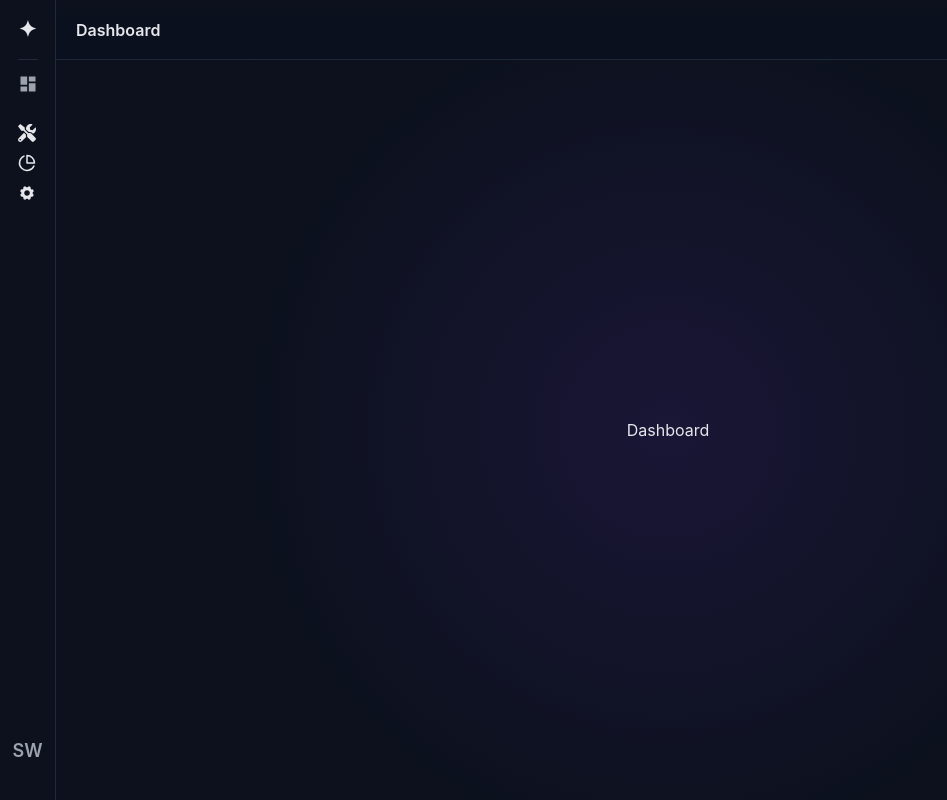
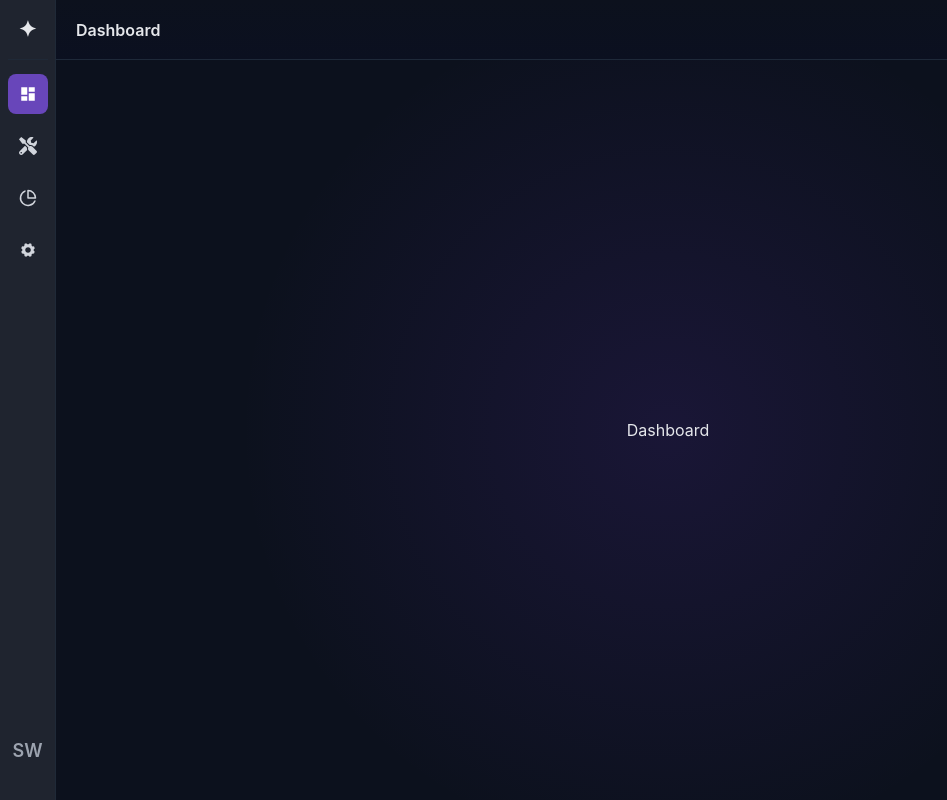
Before and after one commit to Wowinfotechreact5/ai-project, a React (Vite) app: page / in a window 1280 px wide. Shown: the whole page, without its empty margins (0-947 px from the left). Built offline with nearby package versions, Linux system fonts and the light colour scheme.

Commit message:
leftsidebar based on subsidebar changes there routes with bg color for active tab

```diff
--- a/src/components/LeftSidebar.jsx
+++ b/src/components/LeftSidebar.jsx
@@ -7,6 +7,17 @@ import 'react-tooltip/dist/react-tooltip.css';
 import { useRef, useState } from "react";
 import ProfileDropdown from "./ProfileDropdown";
 import { NavLink, useNavigate } from "react-router-dom";
+const navIconClass = ({ isActive }) =>
+      `
+    w-10 h-10
+    flex items-center justify-center
+    rounded-lg
+    transition-colors duration-200
+    ${isActive
+            ? "bg-[#6846ba] text-white"
+            : "text-gray-300 hover:text-white hover:bg-[#2a2f3a]"
+      }
+  `;
 
 export default function LeftSidebar({ onToggle }) {
       const [open, setOpen] = useState(false);
@@ -14,11 +25,11 @@ export default function LeftSidebar({ onToggle }) {
       const navigate = useNavigate()
       return (
             <>
-                  <aside className="left-sidebar flex flex-col justify-between">
+                  <aside className="left-sidebar flex flex-col justify-between bg-[#1f242f]">
 
                         {/* TOP SECTION */}
                         <div>
-                              {/* Logo */}
+                              {/* yaha pr Logo */}
                               <div className="logo-wrapper">
                                     <div className="logo">✦</div>
                               </div>
@@ -27,43 +38,22 @@ export default function LeftSidebar({ onToggle }) {
 
                               {/* ROUTES */}
                               <div className="flex flex-col gap-3 pt-4 pb-6">
-                                    <button
-                                          onClick={() => navigate('/')}
-                                          // onClick={onToggle}
-                                          data-tooltip-id="sidebar-tooltip"
-                                          data-tooltip-content="Toggle Sidebar"
-                                          className="p-2 text-gray-300 hover:text-white"
-                                    >
-                                          <MdDashboard size={20} />
-                                    </button>
 
-                                    <NavLink
-                                          to="/knowledge-base"
-                                          className={({ isActive }) =>
-                                                `sidebar-icon ${isActive ? "active" : ""}`
-                                          }
-                                          title="Build"
 
-                                    >
+                                    <NavLink to="/" className={navIconClass}>
+                                          <MdDashboard size={18} />
+                                    </NavLink>
+                                    <NavLink to="/knowledge-base" className={navIconClass}>
                                           <FaTools size={18} />
                                     </NavLink>
 
-                                    <NavLink
-                                          to="/monitor"
-                                          className={({ isActive }) =>
-                                                `sidebar-icon ${isActive ? "active" : ""}`
-                                          }
-                                          title="Monitor"
-                                    // onClick={onToggle}
-                                    >
+                                    <NavLink to="/monitor" className={navIconClass}>
                                           <FiPieChart size={18} />
                                     </NavLink>
 
                                     <NavLink
                                           to="/manage"
-                                          className={({ isActive }) =>
-                                                `sidebar-icon ${isActive ? "active" : ""}`
-                                          }
+                                          className={navIconClass}
                                           title="Manage"
                                     // onClick={onToggle}
                                     >
--- a/src/components/SubSidebar.jsx
+++ b/src/components/SubSidebar.jsx
@@ -1,19 +1,60 @@
 import { FiSidebar } from "react-icons/fi";
-import { NavLink } from "react-router-dom";
+import { useLocation, NavLink } from "react-router-dom";
+const SUB_SIDEBAR_ROUTES = {
+      build: {
+            title: "Build",
+            routes: [
+                  { to: "/knowledge-base", label: "Knowledge Base", icon: "📚" },
+                  { to: "/help", label: "Help", icon: "❓" },
+            ],
+      },
+      monitor: {
+            title: "Monitor",
+            routes: [
+                  { to: "/monitor", label: "Monitor Dashboard", icon: "📊" },
+                  { to: "/inspection", label: "Inspection", icon: "🔍" },
+            ],
+      },
+      manage: {
+            title: "Manage",
+            routes: [
+                  { to: "/settings", label: "Settings", icon: "⚙️" },
+                  { to: "/users", label: "Users", icon: "👤" },
+            ],
+      },
+};
+
 
 export default function SubSidebar({ state, onToggleSize }) {
+      const location = useLocation();
+      const path = location.pathname;
+
+      let activeSection = null;
+
+      if (path.startsWith("/knowledge-base") || path.startsWith("/help")) {
+            activeSection = "build";
+      } else if (path.startsWith("/monitor") || path.startsWith("/inspection")) {
+            activeSection = "monitor";
+      } else if (path.startsWith("/settings") || path.startsWith("/users")) {
+            activeSection = "manage";
+      }
+
+      if (!activeSection) return null;
+
+      const section = SUB_SIDEBAR_ROUTES[activeSection];
       if (state === "closed") return null;
 
       return (
             <aside className={`sub-sidebar ${state}`}>
-                  {/* top */}
+
+                  {/* HEADER */}
                   <div>
                         <div
                               className={`sub-header ${state === "collapsed" ? "center-toggle" : ""
                                     }`}
                         >
                               {state === "expanded" && (
-                                    <p className="sub-title">Build</p>
+                                    <p className="sub-title">{section.title}</p>
                               )}
 
                               <button onClick={onToggleSize}>
@@ -21,27 +62,21 @@ export default function SubSidebar({ state, onToggleSize }) {
                               </button>
                         </div>
 
-                        {/* ROUTE-BASED MENU */}
+                        {/* ROUTES */}
+                        {section.routes.map((route) => (
                               <NavLink
-                              to="/knowledge-base"
+                                    key={route.to}
+                                    to={route.to}
                                     className={({ isActive }) =>
                                           `menu-item ${isActive ? "active" : ""}`
                                     }
                               >
-                              📚 {state === "expanded" && "Knowledge Base"}
+                                    {route.icon} {state === "expanded" && route.label}
                               </NavLink>
-
-                        <NavLink
-                              to="/agent-chains"
-                              className={({ isActive }) =>
-                                    `menu-item ${isActive ? "active" : ""}`
-                              }
-                        >
-                              🔗 {state === "expanded" && "Agent Chains"}
-                        </NavLink>
+                        ))}
                   </div>
 
-                  {/* bottom */}
+                  {/* FOOTER */}
                   <div className="sub-sidebar-footer">
                         <div className="credit-ring">
                               <span>0%</span>
--- a/src/index.css
+++ b/src/index.css
@@ -20,9 +20,8 @@ body {
 /* LEFT ICON SIDEBAR */
 .left-sidebar {
   width: 56px;
-  background: #0c111d;
   border-right: 1px solid #1f2937;
-  display: flex;
+
   flex-direction: column;
   align-items: center;
   padding-top: 9px;
```
Lines whose indentation alone changed are shown as unchanged.
